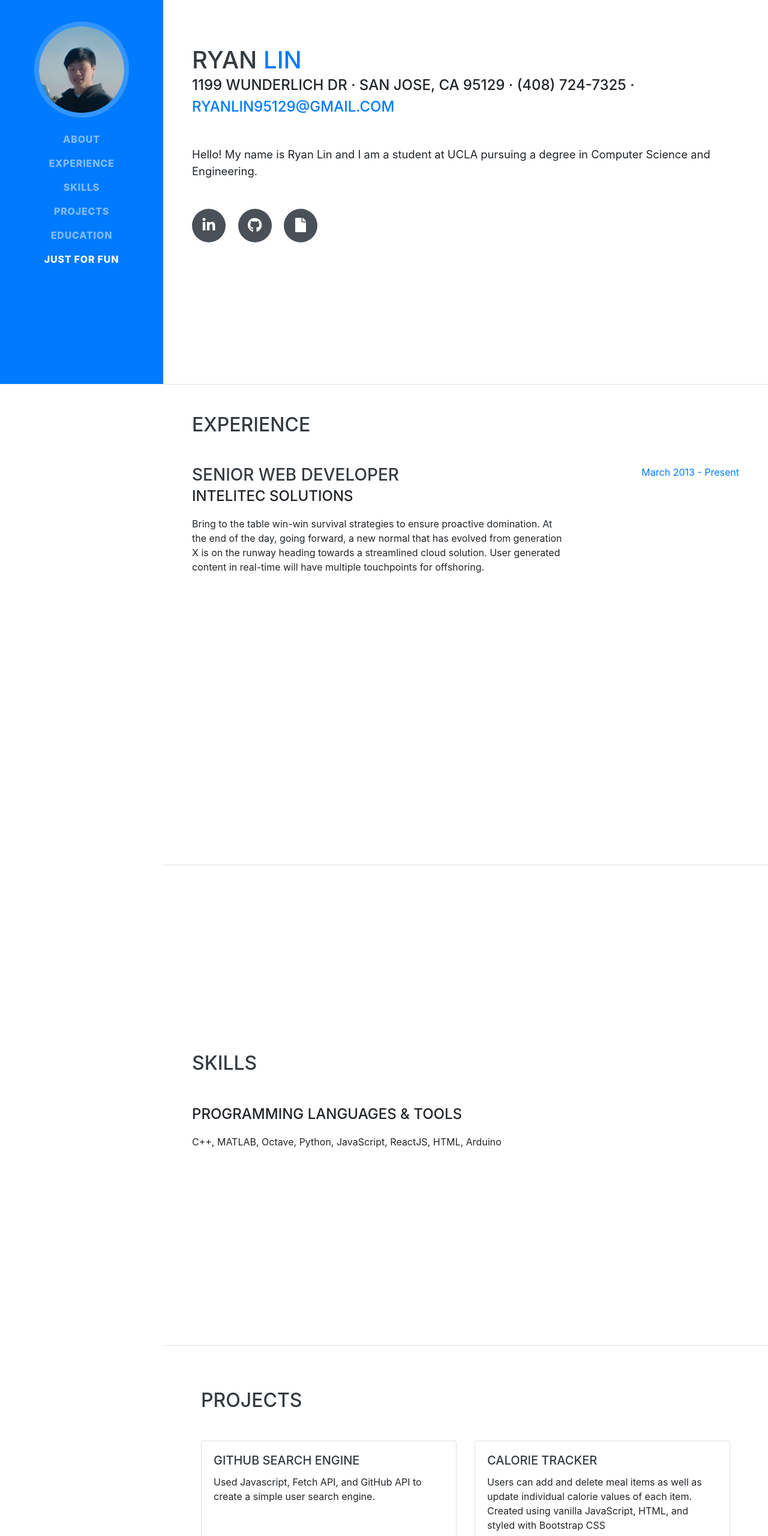
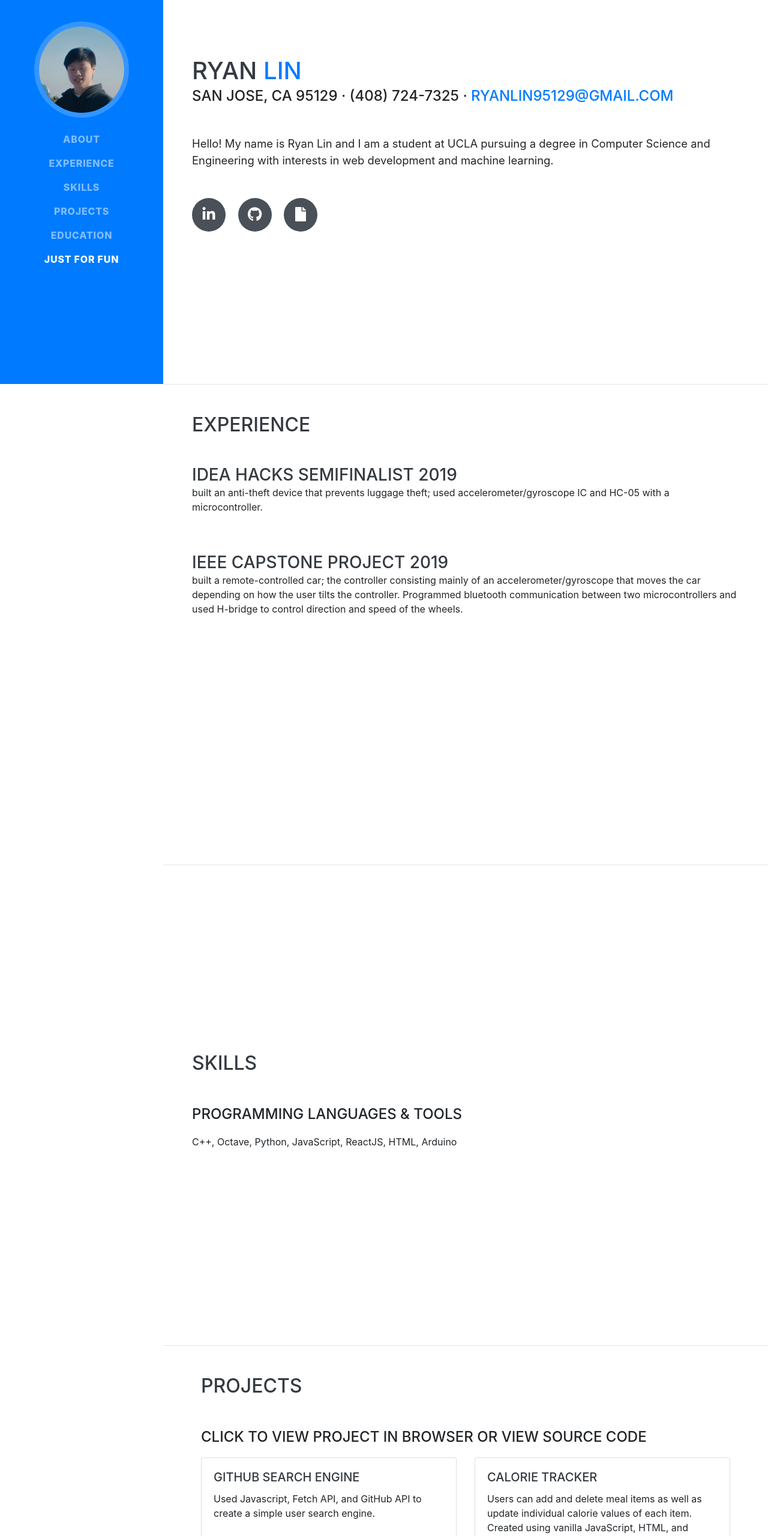
Before and after one commit to ryanyl/ryanyl.github.io, a website with bundled scripts: page index.html in a window 1280 px wide. Shown: the part 160-2720 px from the top of the page at 60% size. Built offline with nearby package versions, Linux system fonts and the light colour scheme; a web font is replaced by a local one.

Commit message:
Updated index.html

```diff
--- a/index.html
+++ b/index.html
@@ -66,10 +66,10 @@
         <h1 class="mb-0">Ryan
           <span class="text-primary">Lin</span>
         </h1>
-        <div class="subheading mb-5">1199 Wunderlich Dr · San Jose, CA 95129 · (408) 724-7325 ·
+        <div class="subheading mb-5">San Jose, CA 95129 · (408) 724-7325 ·
           <a href="mailto:ryanlin95129@gmail.com">ryanlin95129@gmail.com</a>
         </div>
-        <p class="lead mb-5">Hello! My name is Ryan Lin and I am a student at UCLA pursuing a degree in Computer Science and Engineering.</p>
+        <p class="lead mb-5">Hello! My name is Ryan Lin and I am a student at UCLA pursuing a degree in Computer Science and Engineering with interests in web development and machine learning.</p>
         <div class="social-icons">
           <a data-toggle="tooltip" title="LinkedIn" href="https://www.linkedin.com/in/ryanyl/" target="_blank">
             <i class="fab fa-linkedin-in"></i>
@@ -94,15 +94,22 @@
 
         <div class="resume-item d-flex flex-column flex-md-row justify-content-between mb-5">
           <div class="resume-content">
-            <h3 class="mb-0">Senior Web Developer</h3>
-            <div class="subheading mb-3">Intelitec Solutions</div>
-            <p>Bring to the table win-win survival strategies to ensure proactive domination. At the end of the day, going forward, a new normal that has evolved from generation X is on the runway heading towards a streamlined cloud solution. User generated content in real-time will have multiple touchpoints for offshoring.</p>
+            <h3 class="mb-0">IDEA HACKS semifinalist 2019</h3>
+            <!-- <div class="subheading mb-3">Intelitec Solutions</div> -->
+            <p>built an anti-theft device that prevents luggage theft; used accelerometer/gyroscope IC and HC-05 with a microcontroller.</p>
           </div>
-          <div class="resume-date text-md-right">
+          <!-- <div class="resume-date text-md-right">
             <span class="text-primary">March 2013 - Present</span>
+          </div> -->
+        </div>
+        <div class="resume-item d-flex flex-column flex-md-row justify-content-between mb-5">
+          <div class="resume-content">
+            <h3 class="mb-0">IEEE Capstone Project 2019</h3>
+            <!-- <div class="subheading mb-3">Intelitec Solutions</div> -->
+            <p>built a remote-controlled car; the controller consisting mainly of an accelerometer/gyroscope that moves the car depending on how the user tilts the controller. Programmed bluetooth communication between two microcontrollers and used H-bridge to control direction and speed of the wheels.</p>
           </div>
+
         </div>
-
 
 
       </div>
@@ -116,7 +123,7 @@
         <h2 class="mb-5">Skills</h2>
 
         <div class="subheading mb-3">Programming Languages &amp; Tools</div>
-        <p>C++, MATLAB, Octave, Python, JavaScript, ReactJS, HTML, Arduino</p>
+        <p>C++, Octave, Python, JavaScript, ReactJS, HTML, Arduino</p>
 
     </section>
 
@@ -126,7 +133,7 @@
 
       <div class="container">
         <h2 class="mb-5">Projects</h2>
-
+        <div class="subheading mb-3">Click to view project in browser or view source code</div>
         <div class="card-deck">
           <div class="card">
             <div class="card-body">
@@ -134,7 +141,7 @@
               <p class="card-text">Used Javascript, Fetch API, and GitHub API to create a simple user search engine.</p>
             </div>
             <div class="card-footer">
-              <a href="#" class="btn btn-dark" data-toggle="tooltip" title="view source code" target="_blank"><i class="fa fa-code"></i></a>
+              <a href="https://github.com/ryanyl/ryanyl.github.io/tree/master/projects/github_finder" class="btn btn-dark" data-toggle="tooltip" title="view source code" target="_blank"><i class="fa fa-code"></i></a>
               <a href="./projects/github_finder/index.html" class="btn btn-dark" data-toggle="tooltip" title="view project in browser" target="_blank"><i class="fas fa-file"></i></a>
             </div>
           </div>
@@ -144,7 +151,7 @@
                 <p class="card-text">Users can add and delete meal items as well as update individual calorie values of each item. Created using vanilla JavaScript, HTML, and styled with Bootstrap CSS</p>
               </div>
               <div class="card-footer">
-                <a href="#" class="btn btn-dark" data-toggle="tooltip" title="view source code" target="_blank"><i class="fa fa-code"></i></a>
+                <a href="https://github.com/ryanyl/ryanyl.github.io/tree/master/projects/true_calorie" class="btn btn-dark" data-toggle="tooltip" title="view source code" target="_blank"><i class="fa fa-code"></i></a>
                 <a href="./projects/true_calorie/index.html" class="btn btn-dark" data-toggle="tooltip" title="view project in browser" target="_blank"><i class="fas fa-file"></i></a>
               </div>
             </div>
@@ -157,8 +164,8 @@
                   <p class="card-text">Keeps track of and provides options to add and update how much money each person owes you. Coded using ReactJS</p>
                 </div>
                 <div class="card-footer">
-                  <a href="#" class="btn btn-dark" data-toggle="tooltip" title="view source code" target="_blank"><i class="fa fa-code"></i></a>
-                  <a href="#" class="btn btn-dark" data-toggle="tooltip" title="view project in browser" target="_blank"><i class="fas fa-file"></i></a>
+                  <a href="https://github.com/ryanyl/bill-splitter" class="btn btn-dark" data-toggle="tooltip" title="view source code" target="_blank"><i class="fa fa-code"></i></a>
+
                 </div>
             </div>
           <div class="card">
@@ -170,7 +177,7 @@
               </p>
             </div>
             <div class="card-footer">
-              <a href="#" class="btn btn-dark" data-toggle="tooltip" title="view source code" target="_blank"><i class="fa fa-code"></i></a>
+              <a href="https://github.com/ryanyl/zombie-dash" class="btn btn-dark" data-toggle="tooltip" title="view source code" target="_blank"><i class="fa fa-code"></i></a>
             </div>
           </div>
         </div>
@@ -202,7 +209,7 @@
             <p>GPA: 4.00 (unweighted)</p>
           </div>
           <div class="resume-date text-md-right">
-            <span class="text-primary">August 2002 - May 2006</span>
+            <span class="text-primary">August 2014 - June 2018</span>
           </div>
         </div>
 
@@ -216,6 +223,7 @@
       <div class="w-100">
         <h2 class="mb-5">Just for fun</h2>
         <div class="subheading mb-3">Dance</div>
+
         <p>
           I discovered LA's dance community early on in my freshman year of college and quickly developed a passion for hip-hop and urban choreography.
           I was a member of several dance teams and competed against teams from other Southern California schools.
@@ -223,17 +231,24 @@
         <iframe id="ytplayer" type="text/html" width="640" height="360" src="https://www.youtube.com/embed/9ntZGPWh8PM" frameborder="0"></iframe>
         <div class="subheading mb-3">Music</div>
         <p>
-          I play the piano, trumpet, and am current learning guitar. I was a member of my high school's marching band for 4 years.
+          I play the piano, trumpet, and am current learning guitar. I was a member of my high school's marching band for 4 years and
+          was first chair in my high school's wind ensemble.
         </p>
-        <div class="subheading mb-3">Volunteering</div>
+        <div class="subheading mb-3">Boy Scouts</div>
         <p>
-          I enjoy being involved in my community through volunteering.
+          Throughout grade school, Boy Scouts played a major role in my life. As a patrol leader and an instructor
+          in my troop, I gained leadership experience as well as communication and soft skills. I also served
+          as an coordinator for some time and helped plan troop-wide campouts and events. One of the most memorable events
+          was biking over 150 miles from Monterey to San Francisco. As of 2018, I am an Eagle Scout.
         </p>
+
         <div id="carouselExampleIndicators" class="carousel slide" data-ride="carousel">
           <ol class="carousel-indicators">
             <li data-target="#carouselExampleIndicators" data-slide-to="0" class="active"></li>
             <li data-target="#carouselExampleIndicators" data-slide-to="1"></li>
             <li data-target="#carouselExampleIndicators" data-slide-to="2"></li>
+            <!-- <li data-target="#carouselExampleIndicators" data-slide-to="3"></li>
+            <li data-target="#carouselExampleIndicators" data-slide-to="4"></li> -->
           </ol>
           <div class="carousel-inner">
             <div class="carousel-item active">
@@ -245,6 +260,12 @@
             <div class="carousel-item">
               <img class="d-block w-100" src="./img/cycling.jpg" alt="Third slide">
             </div>
+            <!-- <div class="carousel-item">
+              <img class="d-block w-100" src="./img/cycling.jpg" alt="Third slide">
+            </div>
+            <div class="carousel-item">
+              <img class="d-block w-100" src="./img/cycling.jpg" alt="Third slide">
+            </div> -->
           </div>
           <a class="carousel-control-prev" href="#carouselExampleIndicators" role="button" data-slide="prev">
             <span class="carousel-control-prev-icon" aria-hidden="true"></span>
```
